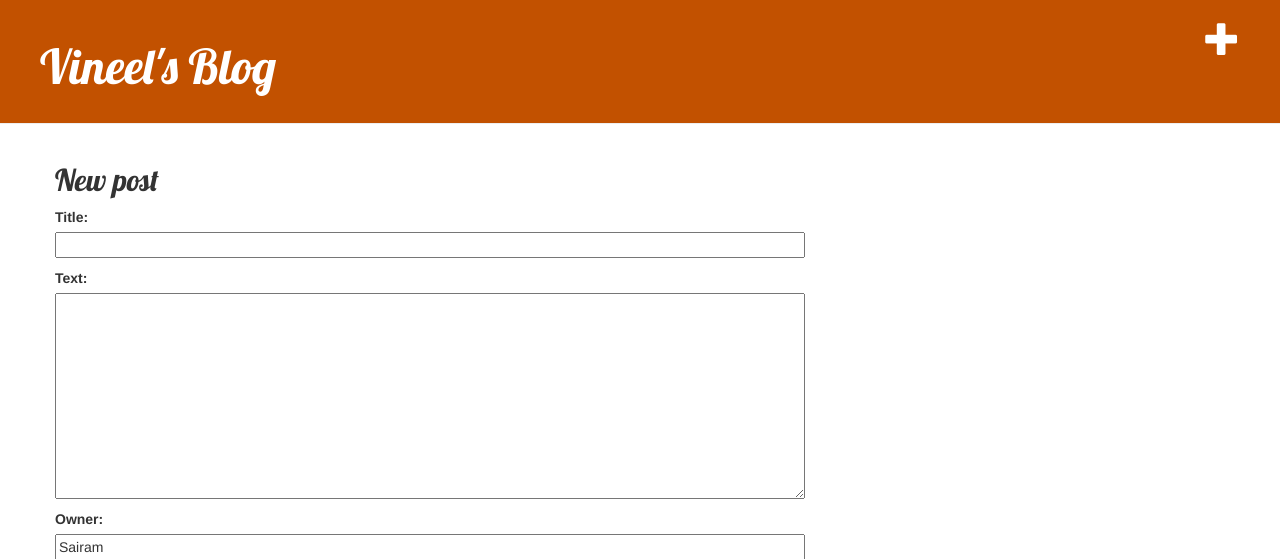
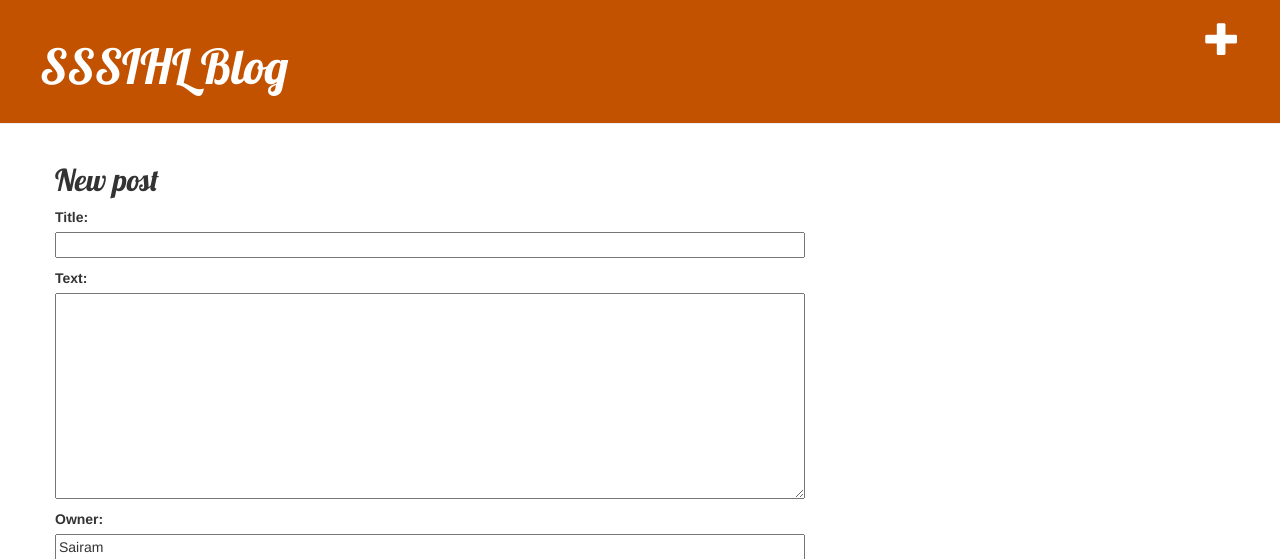
Before and after one commit to vineel2014/Blogger, a Django app: page /post/new in a window 1280 px wide. Shown: the top 559 px of the page. Run offline with Django 3.2, Linux system fonts and the light colour scheme; some libraries are stand-ins or nearby versions.

Commit message:
third commit

```diff
--- a/blblog/templates/blblog/base.html
+++ b/blblog/templates/blblog/base.html
@@ -1,7 +1,7 @@
 {% load static %}
 <html>
     <head>
-        <title>Vineel's Blog</title>
+        <title>SSSIHL Blog</title>
         <link rel="stylesheet" href="//maxcdn.bootstrapcdn.com/bootstrap/3.2.0/css/bootstrap.min.css">
         <link rel="stylesheet" href="//maxcdn.bootstrapcdn.com/bootstrap/3.2.0/css/bootstrap-theme.min.css">
         <link rel="stylesheet" href="{% static 'css/blblog.css' %}">
@@ -11,7 +11,7 @@
     <body>
  <div class="page-header">
         <a href="{% url 'post_new' %}" class="top-menu"><span class="glyphicon glyphicon-plus"></span></a>
-        <h1><a href="/">Vineel's Blog</a></h1>
+        <h1><a href="/">SSSIHL Blog</a></h1>
     </div>
     <div class="content container">
         <div class="row">
--- a/blblog/templates/blblog/post_list.html
+++ b/blblog/templates/blblog/post_list.html
@@ -3,7 +3,7 @@
 {% load static %}
 <html>
     <head>
-        <title>Vineel's Blog</title>
+        <title>SSSIHL Blog</title>
         <link rel="stylesheet" href="//maxcdn.bootstrapcdn.com/bootstrap/3.2.0/css/bootstrap.min.css">
         <link rel="stylesheet" href="//maxcdn.bootstrapcdn.com/bootstrap/3.2.0/css/bootstrap-theme.min.css">
         <link rel="stylesheet" href="{% static 'css/blblog.css' %}">
@@ -12,7 +12,7 @@
     </head>
     <body>
         <div class="page-header">
-            <h1><a href="/">Vineel's Blog</a></h1>
+            <h1><a href="/">SSSIHL Blog</a></h1>
         </div>
 <div class="content container">
     <div class="row">
```
